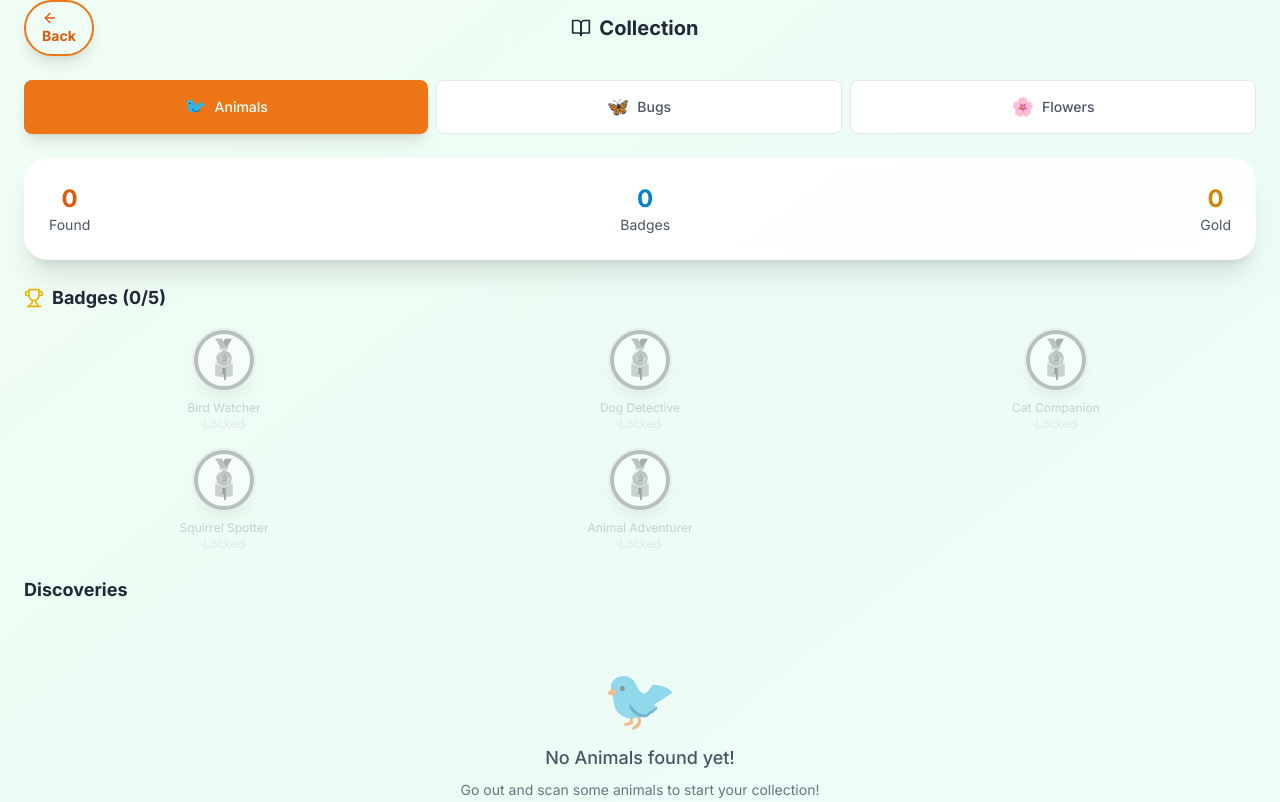
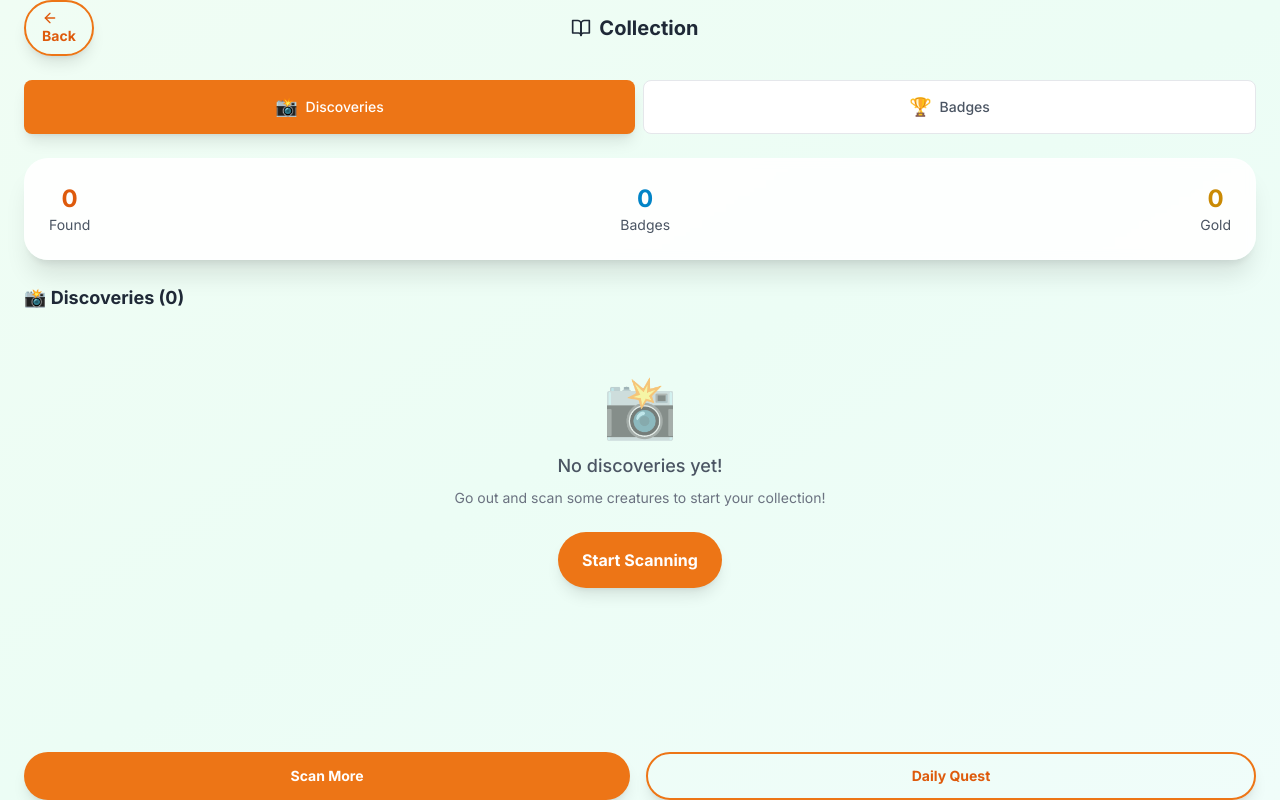
Before and after one commit to hanlien/collect-kid-pwa, a Next.js app: page /book in a window 1280 px wide. Shown: the top 802 px of the page. Built offline with nearby package versions, Linux system fonts and the light colour scheme.

Commit message:
Redesign collection page: Add Discoveries tab with captured images and unified Badges tab showing all categories

```diff
--- a/app/book/page.tsx
+++ b/app/book/page.tsx
@@ -3,17 +3,18 @@
 import { useState, useEffect } from 'react';
 import { useRouter } from 'next/navigation';
 import { ArrowLeft, Trophy, BookOpen } from 'lucide-react';
+import Image from 'next/image';
 import BigButton from '@/components/BigButton';
 import Badge from '@/components/Badge';
 import ProfileManager from '@/lib/profileManager';
 import { Capture, Badge as BadgeType } from '@/types/profile';
 import { ALL_BADGES, getAllBadgesForCategory, getBadgeDefinition } from '@/lib/badgeDefinitions';
 
-type TabType = 'animals' | 'bugs' | 'flowers';
+type TabType = 'discoveries' | 'badges';
 
 export default function BookPage() {
   const router = useRouter();
-  const [activeTab, setActiveTab] = useState<TabType>('animals');
+  const [activeTab, setActiveTab] = useState<TabType>('discoveries');
   const [captures, setCaptures] = useState<Capture[]>([]);
   const [badges, setBadges] = useState<BadgeType[]>([]);
   const [isLoading, setIsLoading] = useState(true);
@@ -105,23 +106,11 @@ export default function BookPage() {
     }
   };
 
-  const filteredCaptures = captures.filter(capture => {
-    if (activeTab === 'animals') return capture.category === 'animal';
-    if (activeTab === 'bugs') return capture.category === 'bug';
-    if (activeTab === 'flowers') return capture.category === 'flower';
-    return false;
-  });
-
-  // Get all possible badges for the current category
-  const allPossibleBadges = getAllBadgesForCategory(activeTab === 'animals' ? 'animal' : activeTab === 'bugs' ? 'bug' : 'flower');
-
-  // Get user's earned badges for this category
-  const userBadges = badges.filter(badge => {
-    if (activeTab === 'animals') return badge.category === 'animal';
-    if (activeTab === 'bugs') return badge.category === 'bug';
-    if (activeTab === 'flowers') return badge.category === 'flower';
-    return false;
-  });
+  // For discoveries tab, show all captures
+  // For badges tab, show all badges
+  const filteredCaptures = activeTab === 'discoveries' ? captures : [];
+  const allPossibleBadges = ALL_BADGES; // Show all badges
+  const userBadges = badges; // Show all user badges
 
   // Create a map of earned badges for quick lookup
   const earnedBadgesMap = new Map();
@@ -141,9 +130,8 @@ export default function BookPage() {
   });
 
   const tabs: { id: TabType; label: string; emoji: string }[] = [
-    { id: 'animals', label: 'Animals', emoji: '🐦' },
-    { id: 'bugs', label: 'Bugs', emoji: '🦋' },
-    { id: 'flowers', label: 'Flowers', emoji: '🌸' },
+    { id: 'discoveries', label: 'Discoveries', emoji: '📸' },
+    { id: 'badges', label: 'Badges', emoji: '🏆' },
   ];
 
   if (isLoading) {
@@ -219,12 +207,81 @@ export default function BookPage() {
         </div>
       </div>
 
-      {/* Badges Section */}
-      <div className="mb-6">
+      {/* Content based on active tab */}
+      {activeTab === 'discoveries' ? (
+        <div className="flex-1">
+          <h2 className="text-lg font-bold text-gray-800 mb-4 flex items-center gap-2">
+            📸 Discoveries ({filteredCaptures.length})
+          </h2>
+
+          {filteredCaptures.length === 0 ? (
+            <div className="text-center py-12">
+              <div className="text-6xl mb-4 opacity-50">📸</div>
+              <h3 className="text-lg font-medium text-gray-600 mb-2">
+                No discoveries yet!
+              </h3>
+              <p className="text-sm text-gray-500 mb-6">
+                Go out and scan some creatures to start your collection!
+              </p>
+              <BigButton
+                onClick={() => router.push('/scan')}
+                variant="primary"
+                size="md"
+              >
+                Start Scanning
+              </BigButton>
+            </div>
+          ) : (
+            <div className="grid grid-cols-2 gap-4">
+              {filteredCaptures.map((capture) => (
+                <div key={capture.id} className="card p-4">
+                  <div className="text-center">
+                    {capture.capturedImageUrl ? (
+                      <Image
+                        src={capture.capturedImageUrl}
+                        alt={capture.commonName || capture.canonicalName}
+                        width={200}
+                        height={96}
+                        className="w-full h-24 object-cover rounded-lg mb-2"
+                      />
+                    ) : (
+                      <div className="text-3xl mb-2">
+                        {getCategoryEmoji(capture.category)}
+                      </div>
+                    )}
+                    <h3 className="font-medium text-gray-800 text-sm mb-1">
+                      {capture.commonName || capture.canonicalName}
+                    </h3>
+                    <p className="text-xs text-gray-500">
+                      {new Date(capture.createdAt).toLocaleDateString()}
+                    </p>
+                    <div className="text-xs text-gray-400 mt-1">
+                      {capture.category} • {Math.round(capture.confidence * 100)}% confidence
+                    </div>
+                  </div>
+                </div>
+              ))}
+            </div>
+          )}
+        </div>
+      ) : (
+        <div className="flex-1">
           <h2 className="text-lg font-bold text-gray-800 mb-4 flex items-center gap-2">
             <Trophy className="w-5 h-5 text-yellow-500" />
             Badges ({filteredBadges.filter(b => b.isEarned).length}/{filteredBadges.length})
           </h2>
+
+          {filteredBadges.length === 0 ? (
+            <div className="text-center py-12">
+              <div className="text-6xl mb-4 opacity-50">🏆</div>
+              <h3 className="text-lg font-medium text-gray-600 mb-2">
+                No badges available yet!
+              </h3>
+              <p className="text-sm text-gray-500 mb-6">
+                Start collecting species to earn badges!
+              </p>
+            </div>
+          ) : (
             <div className="grid grid-cols-3 gap-4">
               {filteredBadges.map((badge) => (
                 <div key={badge.id} className={`text-center ${!badge.isEarned ? 'opacity-50' : ''}`}>
@@ -249,53 +306,9 @@ export default function BookPage() {
                 </div>
               ))}
             </div>
-      </div>
-
-      {/* Captures Grid */}
-      <div className="flex-1">
-        <h2 className="text-lg font-bold text-gray-800 mb-4">
-          Discoveries
-        </h2>
-
-        {filteredCaptures.length === 0 ? (
-          <div className="text-center py-12">
-            <div className="text-6xl mb-4 opacity-50">
-              {getCategoryEmoji(activeTab === 'animals' ? 'animal' : activeTab === 'bugs' ? 'bug' : 'flower')}
-            </div>
-            <h3 className="text-lg font-medium text-gray-600 mb-2">
-              No {getCategoryName(activeTab === 'animals' ? 'animal' : activeTab === 'bugs' ? 'bug' : 'flower')} found yet!
-            </h3>
-            <p className="text-sm text-gray-500 mb-6">
-              Go out and scan some {activeTab} to start your collection!
-            </p>
-            <BigButton
-              onClick={() => router.push('/scan')}
-              variant="primary"
-              size="md"
-            >
-              Start Scanning
-            </BigButton>
-          </div>
-        ) : (
-          <div className="grid grid-cols-2 gap-4">
-            {filteredCaptures.map((capture) => (
-              <div key={capture.id} className="card p-4">
-                <div className="text-center">
-                  <div className="text-3xl mb-2">
-                    {getCategoryEmoji(capture.category)}
-                  </div>
-                  <h3 className="font-medium text-gray-800 text-sm mb-1">
-                    {capture.commonName || capture.canonicalName}
-                  </h3>
-                  <p className="text-xs text-gray-500">
-                    {new Date(capture.createdAt).toLocaleDateString()}
-                  </p>
-                </div>
-              </div>
-            ))}
+          )}
         </div>
       )}
-      </div>
 
       {/* Navigation */}
       <div className="flex gap-4 mt-6">
```
Lines whose indentation alone changed are shown as unchanged.
